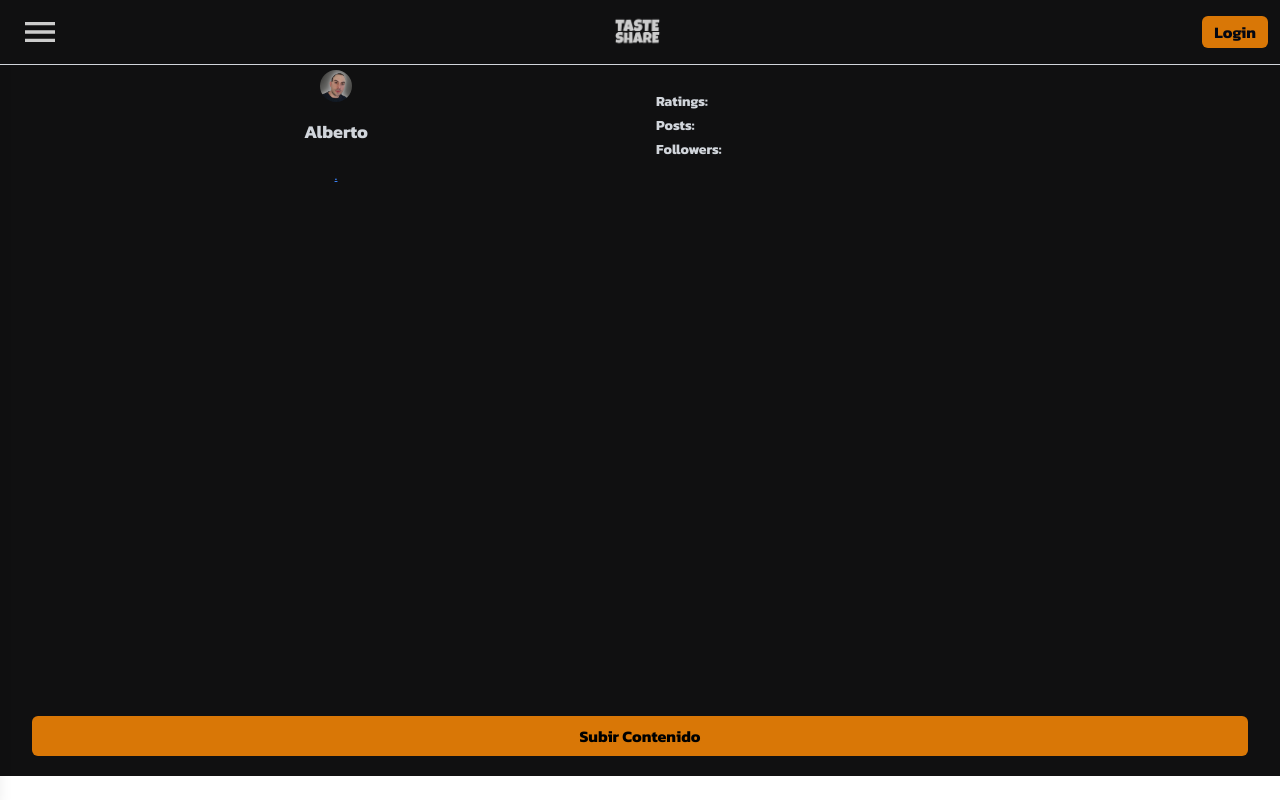
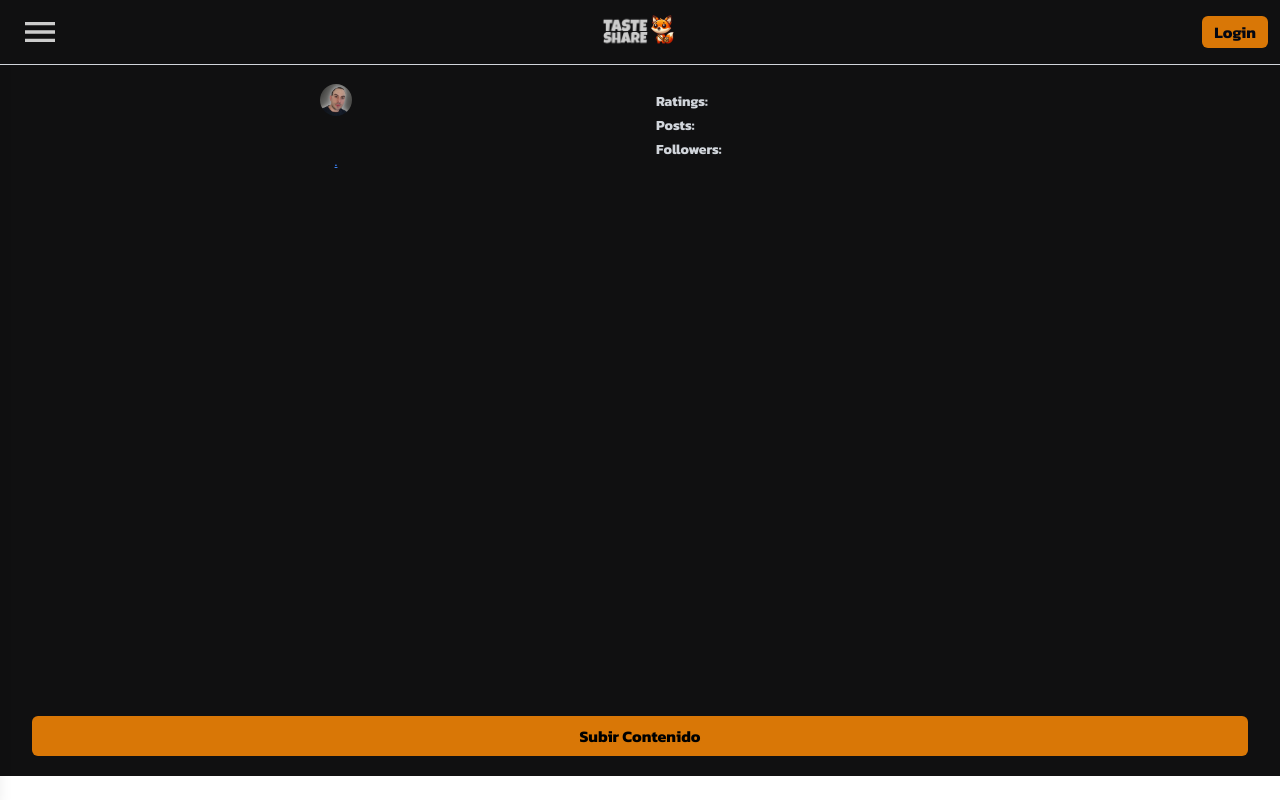
Before and after one commit to Chispaclick/Taste-Share, a Next.js app: page /profile in a window 1280 px wide. Built offline with nearby package versions, Linux system fonts and the light colour scheme.

Commit message:
Agregando mascota a la app commit #50

```diff
--- a/src/components/navbar/NavBar.jsx
+++ b/src/components/navbar/NavBar.jsx
@@ -17,7 +17,8 @@ function NavBar({ toggleMenu, showLogin, changeIcon }) {
       )}
 
       {/* Logo */}
-      <Link href="/taste-share">
+      <Link className="flex mr-6" href="/taste-share">
+        <img className="w-8 absolute ml-14" src="/sharpy_logo.png" alt="mascota_app"/>
         <img src="/logo_taste_share.png" alt="Logo Taste Share" className="w-12 ml-3" />
       </Link>
 
--- a/src/components/slide-main/SlideMain.jsx
+++ b/src/components/slide-main/SlideMain.jsx
@@ -14,7 +14,6 @@ import LaUserFriends from "@/components/icons/LaUserFriends";
 import IconamoonHeartThin from "@/components/icons/IconamoonHeartThin";
 import MaterialSymbolsLightDoorSensorOutline from "@/components/icons/MaterialSymbolsLightDoorSensorOutline";
 import { startLogout } from "@/slice/thunks";
-
 import { useDispatch } from "react-redux";
 
 function SlideMain({ isOpen, setIsOpen }) {
@@ -160,17 +159,7 @@ function SlideMain({ isOpen, setIsOpen }) {
           Settings
         </Link>
       </div>
-      {/*<div className="bg-background p-4 mt-30 relative mb-20 flex flex-col">
-        <Link href="/why" onClick={handleClose}>
-          <button className="bg-amber-600 hover:bg-amber-500 text-gray-950 w-full p-2 rounded-md mb-4 mt-6 font-semibold">
-            Why buy a subscription?
-          </button>
-        </Link>
-        <p className="text-gray-300 text-[12px] mt-4 px-4">
-              Elige el plan que mejor se adapte a tus necesidades y comienza a
-              disfrutar de los beneficios exclusivos .
-            </p>
-      </div>*/}
+      <img className="w-24" src="/sharpy_logo.png" alt="mascota_app"/>
     </div>
   );
 }
--- a/src/components/user-data/UserData.jsx
+++ b/src/components/user-data/UserData.jsx
@@ -1,9 +1,11 @@
 'use client'
 import React, { useState } from "react";
+import { useSelector } from "react-redux";
 
  function UserData() {
+  const { displayName } = useSelector((state) => state.auth);
   const [profileImage, setProfileImage] = useState("/user_albert.jpg");
-
+  console.log("DisplayName:", displayName);
   const handleImageChange = (event) => {
     const file = event.target.files[0];
     if (file) {
@@ -22,7 +24,7 @@ import React, { useState } from "react";
         alt="Profile"
         className="w-8 rounded-full"
       />
-      <h1 className="text-gray-300 text-lg font-bold my-4">Alberto</h1>
+      <h1 className="text-gray-300 text-lg font-bold my-4">{ displayName }</h1>
       <label
         htmlFor="profileImageInput"
         className="cursor-pointer text-blue-500 underline"
```
Also changed, not shown: public/sharpy_logo.png (added).
